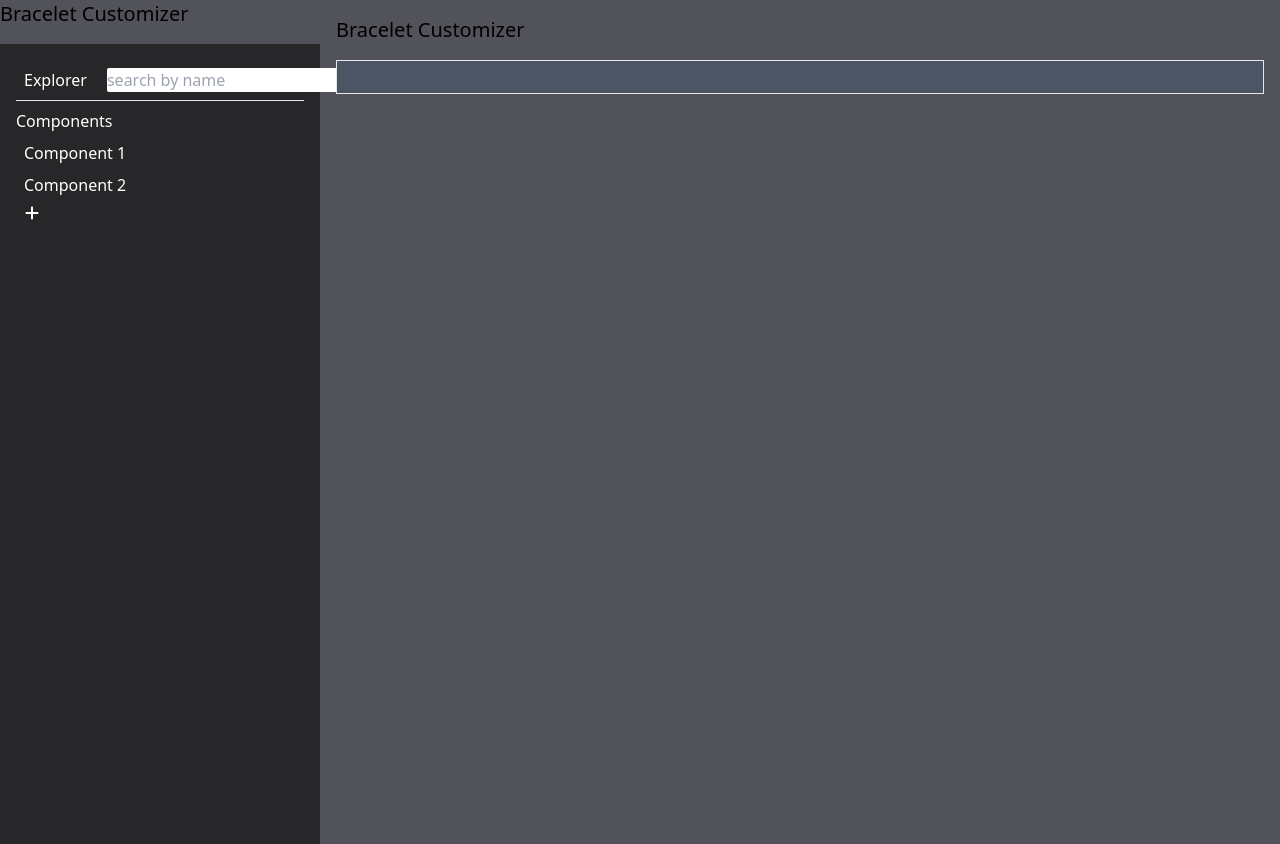
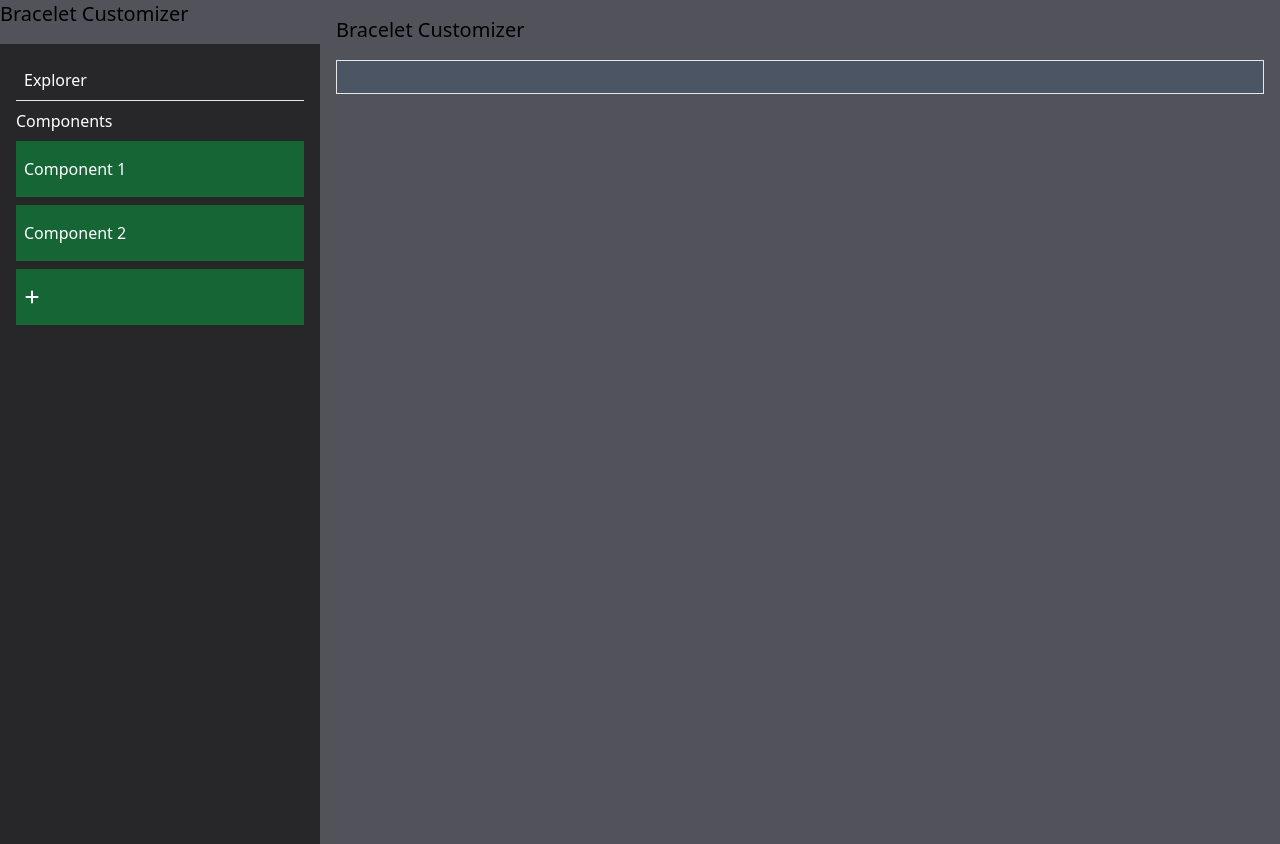
Before and after one commit to daalimouhcine/bracelet-lab, a React (Vite) app: page / in a window 1280 px wide. Built offline with nearby package versions, Linux system fonts and the light colour scheme.

Commit message:
some changes

```diff
--- a/src/components/BraceletCustomizer.tsx
+++ b/src/components/BraceletCustomizer.tsx
@@ -1,4 +1,4 @@
-import React, { useState } from "react";
+import React, { useRef, useState } from "react";
 import { useDrop } from "react-dnd";
 import DraggableComponent from "./DraggableComponent";
 
@@ -13,6 +13,8 @@ interface ComponentItem {
 const BraceletCustomizer: React.FC = () => {
   const [components, setComponents] = useState<ComponentItem[]>([]);
   const [hoverIndex, setHoverIndex] = useState<number | null>(null); // State to track hover index
+  const ref = useRef<HTMLDivElement>(null);
+
 
   const moveComponent = (fromIndex: number, toIndex: number) => {
     setComponents((prevComponents) => {
@@ -44,21 +46,8 @@ const BraceletCustomizer: React.FC = () => {
       setHoverIndex(null); // Reset hover index on drop
     },
     hover: (item: { id: number; index: number }, monitor) => {
-      const hoverBoundingRect = monitor.getClientOffset();
-      if (!hoverBoundingRect) {
-        return;
-      }
+      // get the hover index depending on
 
-      const hoverMiddleY = hoverBoundingRect.y;
-      const hoverClientY = monitor.getClientOffset()!.y;
-
-      const newHoverIndex = components.findIndex((_, i) => i === item.index);
-
-      if (hoverClientY < hoverMiddleY) {
-        setHoverIndex(newHoverIndex);
-      } else {
-        setHoverIndex(newHoverIndex + 1);
-      }
     },
   });
 
@@ -67,7 +56,9 @@ const BraceletCustomizer: React.FC = () => {
       <h2 className='text-xl mb-4'>Bracelet Customizer</h2>
       <div
         ref={drop}
-        className='flex relative items-center border p-4 bg-gray-600'>
+        className={`flex relative items-center border bg-gray-600 ${
+          components.length === 0 && "p-4"
+        }`}>
         {components.map((componentData, index) => (
           <React.Fragment key={componentData.id}>
             <div className='flex'>
@@ -81,12 +72,13 @@ const BraceletCustomizer: React.FC = () => {
                 component={componentData.component}
                 moveComponent={moveComponent}
               />
+              {/* {hoverIndex === components.length &&
+                index === components.length - 1 && (
+                  <div className=' absolute top-0 w-0.5 h-full inline bg-red-500' />
+                )} */}
             </div>
           </React.Fragment>
         ))}
-        {hoverIndex === components.length && (
-          <div className='absolute top-0 w-0.5 h-full inline bg-blue-500' />
-        )}
       </div>
     </div>
   );
--- a/src/components/DraggableComponent.tsx
+++ b/src/components/DraggableComponent.tsx
@@ -1,5 +1,5 @@
-import React, { useRef } from 'react';
-import { useDrag, useDrop } from 'react-dnd';
+import React, { useRef } from "react";
+import { useDrag, useDrop } from "react-dnd";
 
 interface DraggableComponentProps {
   id: number;
@@ -19,7 +19,7 @@ const DraggableComponent: React.FC<DraggableComponentProps> = ({
   const ref = useRef<HTMLDivElement>(null);
 
   const [, drop] = useDrop({
-    accept: 'component',
+    accept: "component",
     hover(item: { id: number; index: number }, monitor) {
       if (!ref.current) {
         return;
@@ -32,7 +32,8 @@ const DraggableComponent: React.FC<DraggableComponentProps> = ({
       }
 
       const hoverBoundingRect = ref.current?.getBoundingClientRect();
-      const hoverMiddleY = (hoverBoundingRect.bottom - hoverBoundingRect.top) / 2;
+      const hoverMiddleY =
+        (hoverBoundingRect.bottom - hoverBoundingRect.top) / 2;
       const clientOffset = monitor.getClientOffset();
       const hoverClientY = clientOffset!.y - hoverBoundingRect.top;
 
@@ -50,7 +51,7 @@ const DraggableComponent: React.FC<DraggableComponentProps> = ({
   });
 
   const [{ isDragging }, drag] = useDrag({
-    type: 'component',
+    type: "component",
     item: { id, index, component, fromExplorer },
     collect: (monitor) => ({
       isDragging: monitor.isDragging(),
@@ -60,7 +61,11 @@ const DraggableComponent: React.FC<DraggableComponentProps> = ({
   drag(drop(ref));
 
   return (
-    <div ref={ref} className={`mx-2 ${isDragging ? 'hidden' : 'block'}`}>
+    <div
+      ref={ref}
+      className={`px-2 flex h-14 text-center items-center bg-green-800 ${
+        isDragging ? "hidden" : "block"
+      }`}>
       {component}
     </div>
   );
--- a/src/components/Explorer.tsx
+++ b/src/components/Explorer.tsx
@@ -1,5 +1,5 @@
 import React from 'react';
-import { FaMagnifyingGlass, FaPlus } from 'react-icons/fa6';
+import { FaPlus } from 'react-icons/fa6';
 import DraggableComponent from './DraggableComponent';
 
 const components = [
@@ -22,14 +22,14 @@ const Explorer: React.FC = () => {
     <div className='bg-zinc-800 min-h-screen p-4'>
       <div className='flex gap-x-5 justify-between p-2 mb-2 border-b'>
         <h4 className='text-white'>Explorer</h4>
-        <div className='relative min-w-max'>
+        {/* <div className='relative min-w-max'>
           <input
             type='text'
             className='w-full rounded-sm'
             placeholder='search by name'
           />
           <FaMagnifyingGlass className='absolute right-0 top-1/2 transform -translate-y-1/2 text-white' />
-        </div>
+        </div> */}
       </div>
       <div className='text-white'>
         <h5>Components</h5>
```
